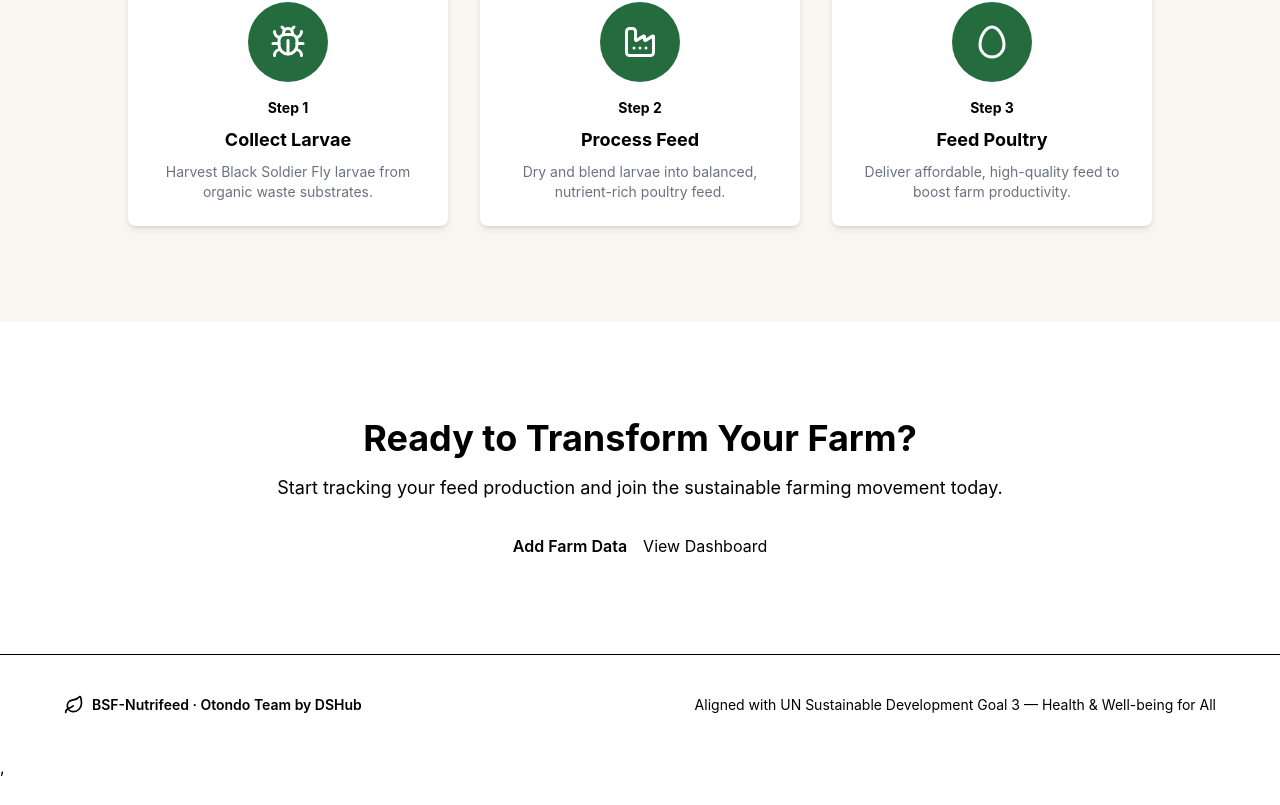
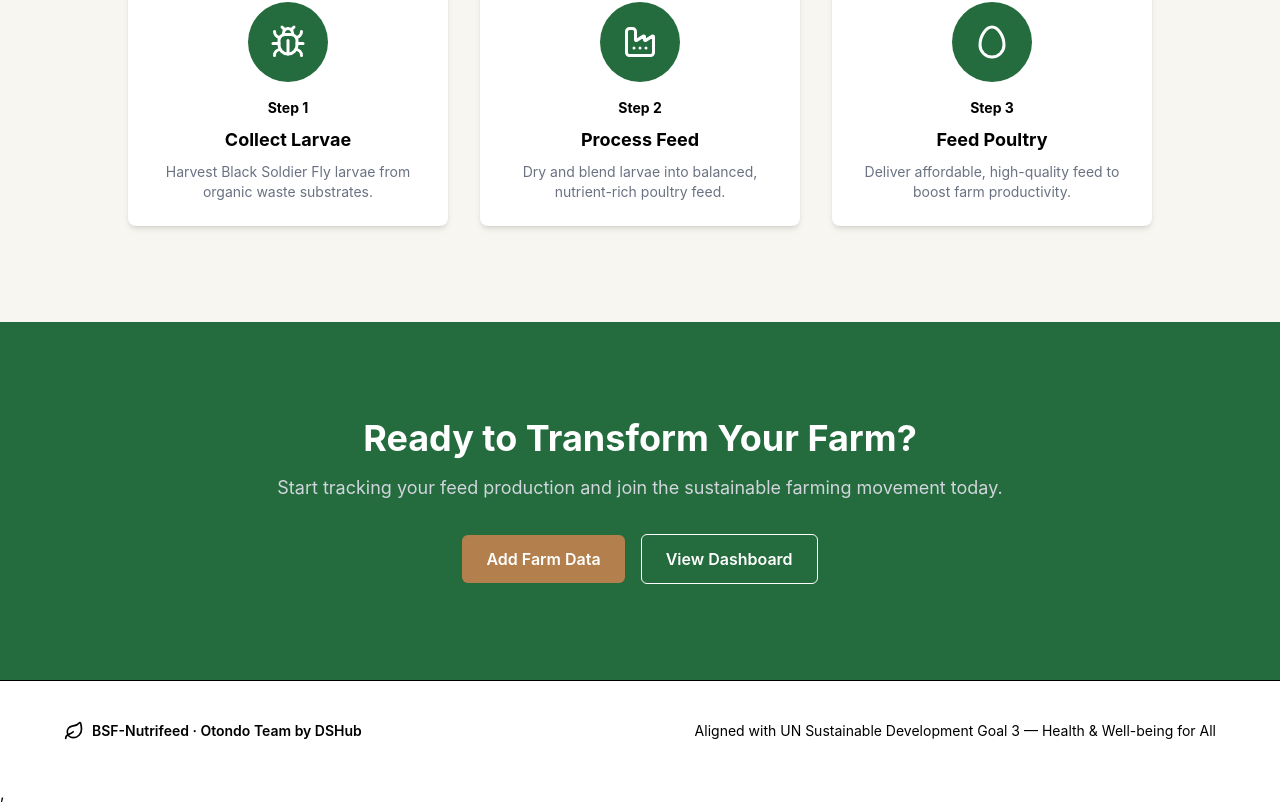
Before and after one commit to Destiny27052005/bsf_nutrifeed, a React (Vite) app: page / in a window 1280 px wide. Shown: the part 1853-2658 px from the top of the page. Before the commit the page ends 2632 px from the top, so only its background shows below. Built offline with nearby package versions, Linux system fonts and the light colour scheme.

Commit message:
style: enhance CTA component with background color and text styling

```diff
--- a/src/components/CTA.jsx
+++ b/src/components/CTA.jsx
@@ -2,17 +2,17 @@ import { Link } from "react-router-dom";
 
 function CTA() {
     return (
-        <section className=" px-4 py-16 md:py-24">
+        <section className=" px-4 py-16 md:py-24 bg-[#246b3e]">
             <div className="mx-auto max-w-3xl text-center">
-                <h2 className="mb-4 text-3xl font-bold md:text-4xl">Ready to Transform Your Farm?</h2>
-                <p className="mb-8 text-lg">
+                <h2 className="mb-4 text-3xl font-bold md:text-4xl text-white">Ready to Transform Your Farm?</h2>
+                <p className="mb-8 text-lg text-gray-300">
                     Start tracking your feed production and join the sustainable farming movement today.
                 </p>
                 <div className="flex flex-col items-center justify-center gap-4 sm:flex-row">
-                    <button className="text-base font-semibold">
+                    <button className="text-base font-semibold bg-[#b3804d] text-white px-6 py-3 rounded-md hover:bg-[#a06e45] transition-colors duration-300">
                         <Link to="/add-data">Add Farm Data</Link>
                     </button>
-                    <button className="text-base">
+                    <button className="text-base font-semibold border border-white text-white px-6 py-3 rounded-md hover:bg-[#a06e45] hover:border-0 transition-colors duration-300">
                         <Link to="/dashboard">View Dashboard</Link>
                     </button>
                 </div>
```
